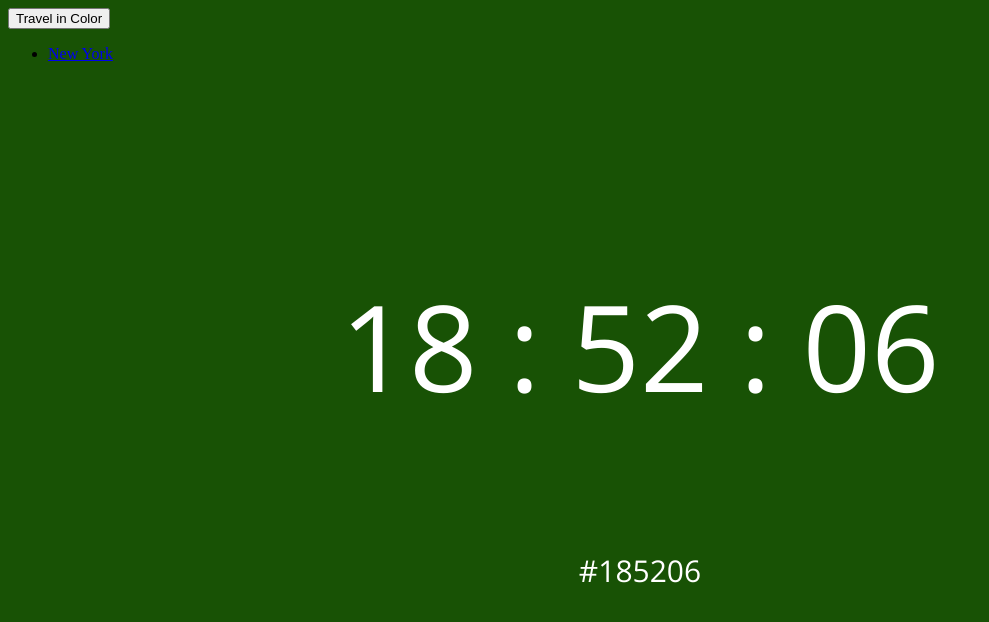
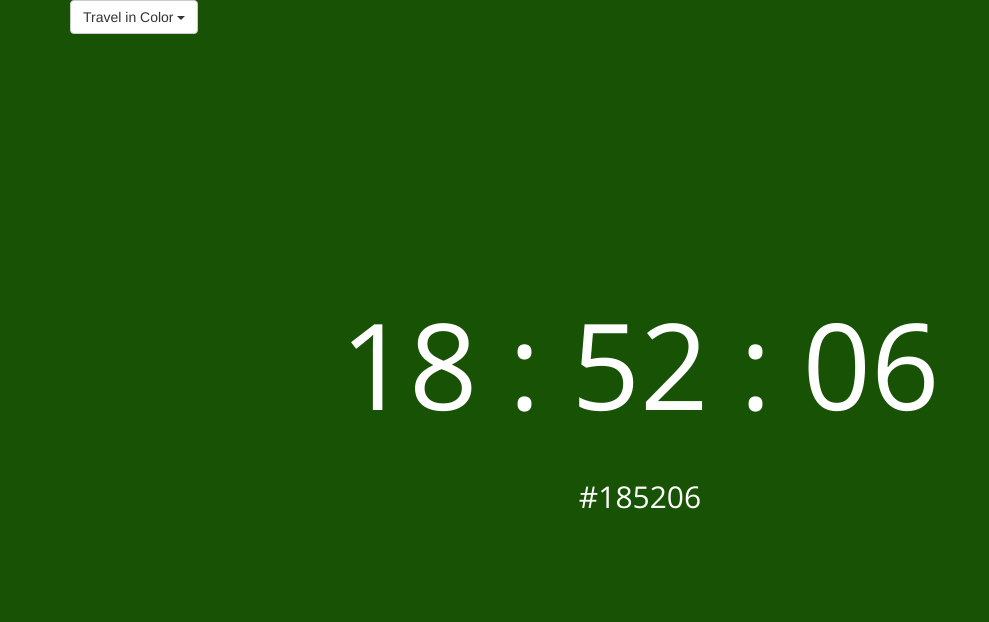
Before and after one commit to selenashang/selenashang.github.io, a plain HTML site: page index.html in a window 1280 px wide. Shown: the whole page, without its empty margins (0-989 px from the left). Drawn offline with nearby package versions, Linux system fonts and the light colour scheme.

Commit message:
Boostrap

```diff
--- a/index.html
+++ b/index.html
@@ -5,7 +5,11 @@
 	<title>It's blue o'clock somewhere</title>
 	<link href="http://fonts.googleapis.com/css?family=Open+Sans:800,400,300" rel="stylesheet" type="text/css">
 	<meta name="viewport" content="width=device-width, user-scalable=no, initial-scale=1">
+	<link rel="stylesheet" href="http://maxcdn.bootstrapcdn.com/bootstrap/3.3.5/css/bootstrap.min.css">
+	<script src="https://ajax.googleapis.com/ajax/libs/jquery/1.11.3/jquery.min.js"></script>
+  	<script src="http://maxcdn.bootstrapcdn.com/bootstrap/3.3.5/js/bootstrap.min.js"></script>
 	<style>
+
 
 			@media all and (max-width: 1024px) {
 
```
